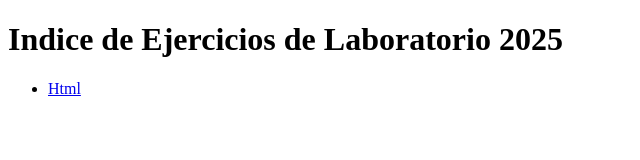
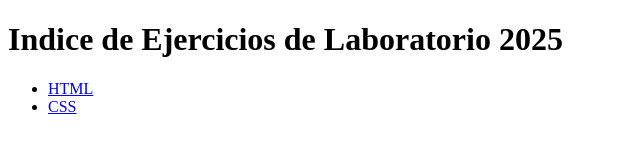
Before and after one commit to renatalombardo/renaredes.github.io, a plain HTML site: page index.html in a window 1280 px wide. Shown: the full height of the page, 0-640 px from the left. Drawn offline with Linux system fonts and the light colour scheme.

Commit message:
pequeño cambio

```diff
--- a/index.html
+++ b/index.html
@@ -11,7 +11,8 @@
     </header>
     <nav>
         <ul>
-            <li><a href="Html/index.html">Html</a></li>
+            <li><a href="Html/index.html">HTML</a></li>
+            <li><a href= "Css/index.html">CSS</a></li>
         </ul>
     </nav>
 </body>
```
